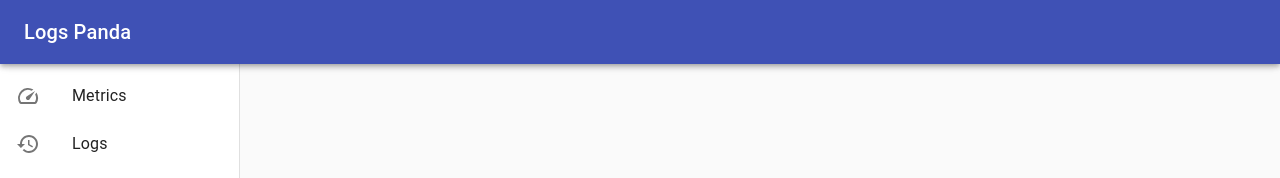
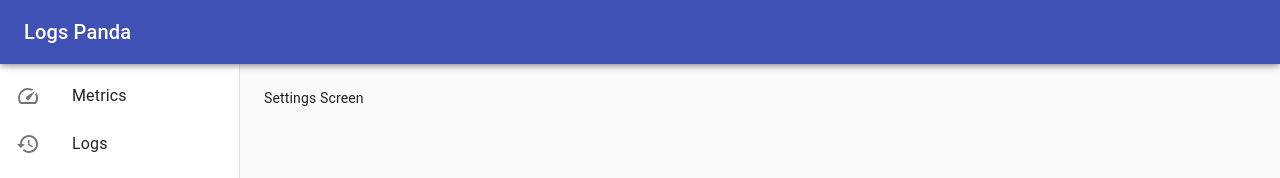
Before and after one commit to Warzecha/LogPanda-frontend, a React (Create React App) app: page /settings in a window 1280 px wide. Shown: the top 178 px of the page. Built offline with nearby package versions, Linux system fonts and the light colour scheme.

Commit message:
all routes

```diff
--- a/src/routes/MainNavigation.jsx
+++ b/src/routes/MainNavigation.jsx
@@ -7,6 +7,9 @@ import {
 import useMainStyle from "../styles/MainStyles";
 import MetricsScreen from "../screens/MetricsScreen";
 import LogsScreen from "../screens/LogsScreen";
+import ErrorsScreen from "../screens/ErrorsScreen";
+import SettingsScreen from "../screens/SettingsScreen";
+import AdminScreen from "../screens/AdminScreen";
 
 export default function MainNavigation() {
     const classes = useMainStyle();
@@ -21,6 +24,15 @@ export default function MainNavigation() {
                     <Route path="/logs">
                         <LogsScreen/>
                     </Route>
+                    <Route path="/errors">
+                        <ErrorsScreen/>
+                    </Route>
+                    <Route path="/settings">
+                        <SettingsScreen/>
+                    </Route>
+                    <Route path="/admin">
+                        <AdminScreen/>
+                    </Route>
                 </Switch>
         </main>)
 
--- /dev/null
+++ b/src/screens/AdminScreen.jsx
@@ -0,0 +1,8 @@
+import React from "react";
+
+export default function AdminScreen() {
+
+    return (<div>
+        Admin Screen
+    </div>)
+}
--- a/src/screens/SettingsScreen.jsx
+++ b/src/screens/SettingsScreen.jsx
@@ -3,6 +3,6 @@ import React from "react";
 export default function ErrorsScreen() {
 
     return (<div>
-        Errors Screen
+        Settings Screen
     </div>)
 }
```
Also changed, not shown: src/screens/AdministrationScreen.jsx (deleted, +0 -8 lines).
